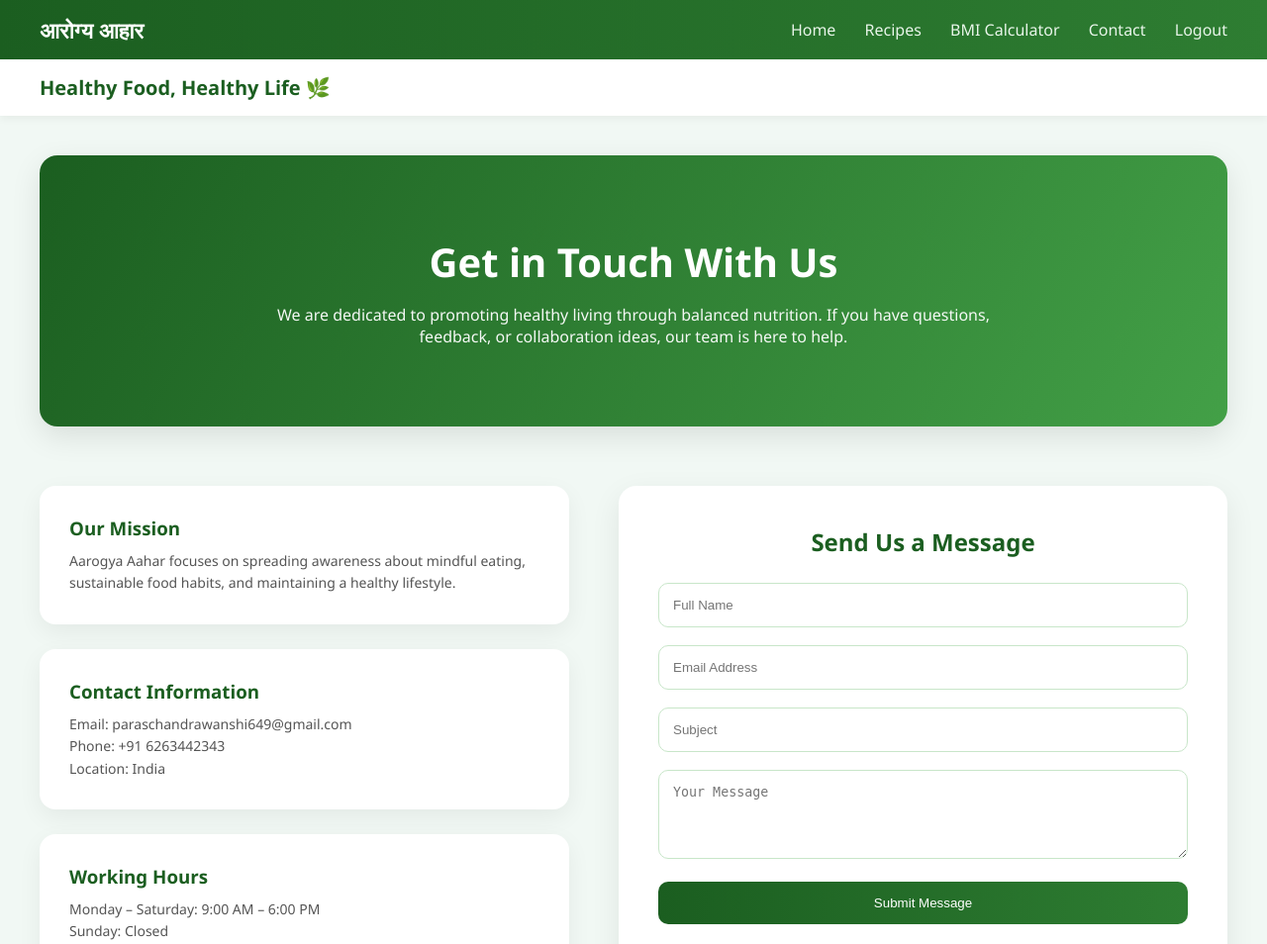
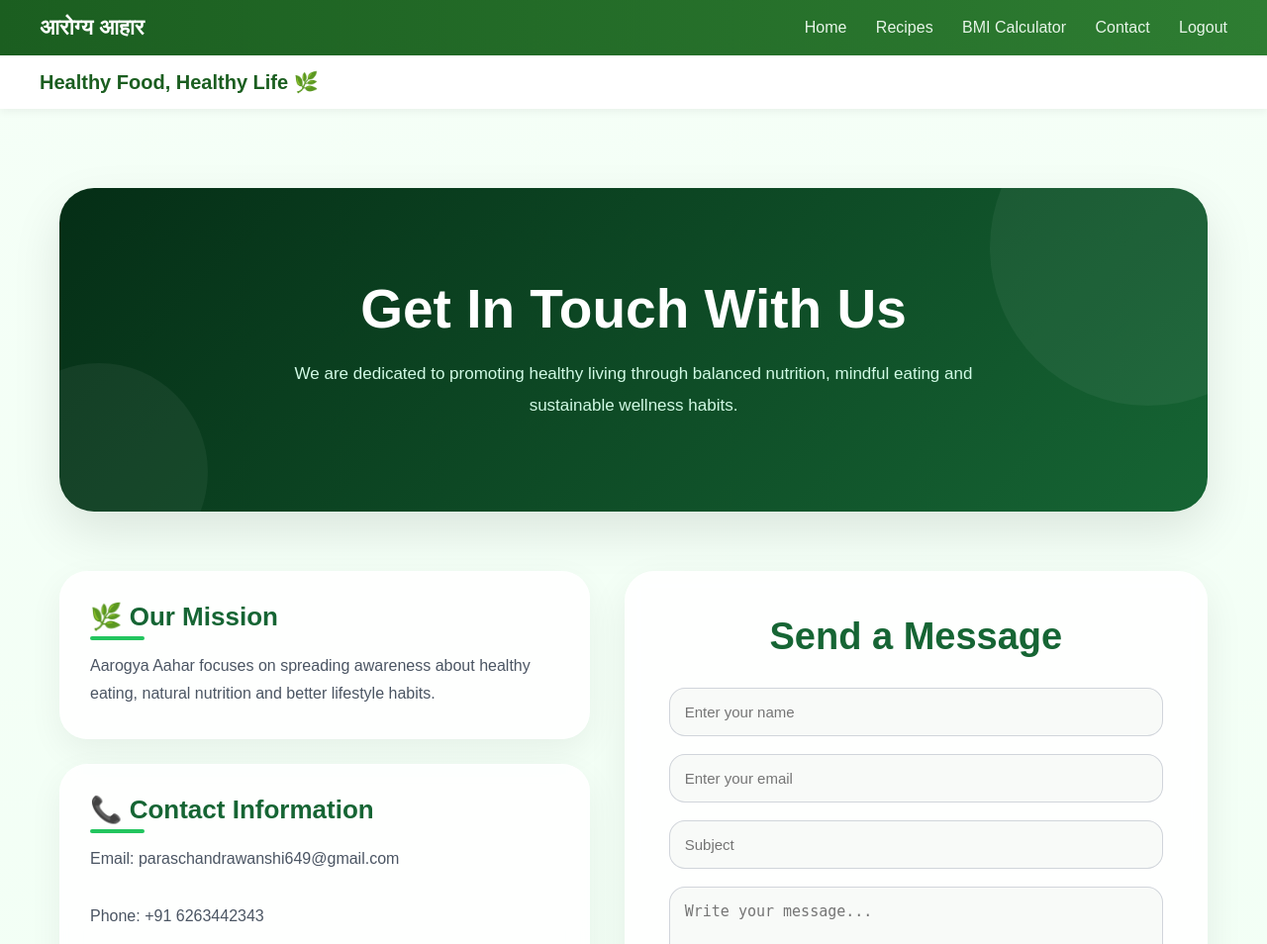
Before and after one commit to paras01-patel/HealthyLife, a Django app: page /contact/ in a window 1280 px wide. Shown: the top 954 px of the page at 99% size. Run offline with Django 5.2, Linux system fonts and the light colour scheme.

Commit message:
healthylife/contact/update

```diff
--- a/app/templates/contact.html
+++ b/app/templates/contact.html
@@ -5,231 +5,460 @@
 {% block css %}
 <style>
 
-/* ===== HERO SECTION ===== */
-.contact-hero {
-    background: linear-gradient(120deg, #1b5e20, #43a047);
-    color: white;
-    padding: 80px 40px;
-    border-radius: 18px;
-    text-align: center;
-    margin-bottom: 60px;
-    box-shadow: 0 10px 30px rgba(0,0,0,0.1);
+*{
+    margin:0;
+    padding:0;
+    box-sizing:border-box;
 }
 
-.contact-hero h2 {
-    font-size: 40px;
-    margin-bottom: 15px;
+body{
+    background:linear-gradient(to bottom,#f5fff7,#ecfff1);
+    font-family:'Poppins',sans-serif;
+    color:#1f2937;
 }
 
-.contact-hero p {
-    max-width: 750px;
-    margin: auto;
-    font-size: 16px;
-    opacity: 0.95;
+/* ===== MAIN CONTAINER ===== */
+.contact-container{
+    max-width:1200px;
+    margin:40px auto;
+    padding:0 20px;
 }
 
-/* ===== MAIN SECTION ===== */
-.contact-wrapper {
-    display: flex;
-    gap: 50px;
-    flex-wrap: wrap;
+/* ===== HERO ===== */
+.contact-hero{
+    background:linear-gradient(135deg,#052e16,#166534);
+    color:white;
+    padding:90px 40px;
+    border-radius:35px;
+    text-align:center;
+    position:relative;
+    overflow:hidden;
+    margin-bottom:60px;
+    box-shadow:0 20px 50px rgba(0,0,0,0.1);
 }
 
-/* ===== LEFT INFO PANEL ===== */
-.contact-info {
-    flex: 1;
-    min-width: 320px;
+.contact-hero::before{
+    content:'';
+    position:absolute;
+    width:320px;
+    height:320px;
+    background:rgba(255,255,255,0.05);
+    border-radius:50%;
+    top:-100px;
+    right:-100px;
 }
 
-.info-card {
-    background: white;
-    padding: 30px;
-    border-radius: 16px;
-    margin-bottom: 25px;
-    box-shadow: 0 8px 25px rgba(0,0,0,0.06);
-    transition: 0.3s;
+.contact-hero::after{
+    content:'';
+    position:absolute;
+    width:220px;
+    height:220px;
+    background:rgba(255,255,255,0.05);
+    border-radius:50%;
+    bottom:-70px;
+    left:-70px;
 }
 
-.info-card:hover {
-    transform: translateY(-5px);
+.contact-hero h2{
+    font-size:55px;
+    margin-bottom:18px;
+    position:relative;
+    z-index:2;
 }
 
-.info-card h3 {
-    margin-bottom: 10px;
-    color: #1b5e20;
+.contact-hero p{
+    max-width:760px;
+    margin:auto;
+    line-height:1.9;
+    color:#d1fae5;
+    position:relative;
+    z-index:2;
+    font-size:17px;
 }
 
-.info-card p {
-    color: #555;
-    font-size: 14px;
-    line-height: 1.6;
+/* ===== CONTACT WRAPPER ===== */
+.contact-wrapper{
+    display:grid;
+    grid-template-columns:1fr 1.1fr;
+    gap:35px;
+    align-items:start;
 }
 
-/* ===== FORM PANEL ===== */
-.contact-form {
-    flex: 1;
-    min-width: 320px;
-    background: white;
-    padding: 40px;
-    border-radius: 18px;
-    box-shadow: 0 10px 30px rgba(0,0,0,0.08);
+/* ===== INFO SECTION ===== */
+.contact-info{
+    display:flex;
+    flex-direction:column;
+    gap:25px;
 }
 
-.contact-form h2 {
-    margin-bottom: 25px;
-    color: #1b5e20;
+.info-card{
+    background:rgba(255,255,255,0.85);
+    backdrop-filter:blur(10px);
+    border:1px solid rgba(255,255,255,0.5);
+    padding:30px;
+    border-radius:28px;
+    box-shadow:0 12px 35px rgba(0,0,0,0.06);
+    transition:0.3s;
+}
+
+.info-card:hover{
+    transform:translateY(-6px);
+}
+
+.info-card h3{
+    color:#166534;
+    margin-bottom:14px;
+    font-size:26px;
+    position:relative;
+}
+
+.info-card h3::after{
+    content:'';
+    width:55px;
+    height:4px;
+    background:#22c55e;
+    position:absolute;
+    left:0;
+    bottom:-8px;
+    border-radius:10px;
+}
+
+.info-card p{
+    margin-top:20px;
+    line-height:1.8;
+    color:#4b5563;
+}
+
+/* ===== FORM ===== */
+.contact-form{
+    background:rgba(255,255,255,0.9);
+    backdrop-filter:blur(10px);
+    border-radius:30px;
+    padding:45px;
+    box-shadow:0 15px 40px rgba(0,0,0,0.07);
+}
+
+.contact-form h2{
     text-align:center;
+    margin-bottom:30px;
+    color:#166534;
+    font-size:38px;
+}
+
+.contact-form form{
+    display:flex;
+    flex-direction:column;
+    gap:18px;
 }
 
 .contact-form input,
-.contact-form textarea {
-    width: 100%;
-    padding: 14px;
-    margin-bottom: 18px;
-    border-radius: 10px;
-    border: 1px solid #c8e6c9;
+.contact-form textarea{
+    width:100%;
+    padding:16px;
+    border:none;
+    border-radius:16px;
+    background:#f8faf8;
+    box-shadow:inset 0 0 0 1px #d1d5db;
+    font-size:15px;
+    transition:0.3s;
 }
 
-.contact-form button {
-    width: 100%;
-    padding: 14px;
-    border-radius: 10px;
-    border: none;
-    background: linear-gradient(90deg,#1b5e20,#2e7d32);
-    color: white;
-    cursor: pointer;
+.contact-form input:focus,
+.contact-form textarea:focus{
+    outline:none;
+    background:white;
+    box-shadow:0 0 0 4px rgba(34,197,94,0.15);
 }
 
-/* ===== SOCIAL SECTION ===== */
-.social-section {
-    text-align:center;
-    margin:70px 0 40px 0;
+.contact-form textarea{
+    resize:none;
 }
 
-.social-section h3 {
-    color:#1b5e20;
-    margin-bottom:15px;
+.contact-form button{
+    padding:16px;
+    border:none;
+    border-radius:16px;
+    background:linear-gradient(90deg,#16a34a,#22c55e);
+    color:white;
+    font-size:17px;
+    cursor:pointer;
+    transition:0.3s;
+    font-weight:600;
 }
 
-.social-icons a {
+.contact-form button:hover{
+    transform:translateY(-3px);
+    box-shadow:0 10px 25px rgba(34,197,94,0.3);
+}
+
+/* ===== SOCIAL ===== */
+.social-section{
+    text-align:center;
+    margin:80px 0 50px;
+}
+
+.social-section h3{
+    font-size:35px;
+    color:#166534;
+    margin-bottom:25px;
+}
+
+.social-icons{
+    display:flex;
+    justify-content:center;
+    gap:20px;
+    flex-wrap:wrap;
+}
+
+.social-icons a{
     text-decoration:none;
-    margin:0 10px;
-    font-size:20px;
-    color:#2e7d32;
-    font-weight:bold;
+    background:white;
+    padding:16px 28px;
+    border-radius:50px;
+    color:#166534;
+    font-weight:600;
+    box-shadow:0 8px 20px rgba(0,0,0,0.06);
+    transition:0.3s;
+}
+
+.social-icons a:hover{
+    transform:translateY(-5px);
+    background:#16a34a;
+    color:white;
 }
 
 /* ===== MAP ===== */
-.map-section {
-    margin-top:50px;
+.map-section{
+    margin-top:60px;
 }
 
-.map-section iframe {
+.map-section iframe{
     width:100%;
-    height:300px;
-    border-radius:15px;
+    height:350px;
+    border:none;
+    border-radius:30px;
+    box-shadow:0 10px 35px rgba(0,0,0,0.08);
 }
 
 /* ===== FAQ ===== */
-.faq-section {
-    margin:70px 0;
+.faq-section{
+    margin:90px 0;
 }
 
-.faq-section h3 {
+.faq-section h3{
     text-align:center;
-    color:#1b5e20;
-    margin-bottom:30px;
+    color:#166534;
+    font-size:40px;
+    margin-bottom:40px;
 }
 
-.faq-item {
+.faq-item{
+    background:white;
+    padding:25px;
+    border-radius:22px;
     margin-bottom:20px;
+    box-shadow:0 8px 25px rgba(0,0,0,0.05);
 }
 
-.faq-item h4 {
-    color:#2e7d32;
+.faq-item h4{
+    color:#15803d;
+    margin-bottom:12px;
 }
 
-.faq-item p {
-    font-size:14px;
+.faq-item p{
     color:#555;
+    line-height:1.8;
 }
 
-/* ===== WHY US ===== */
+/* ===== WHY SECTION ===== */
 .why-section{
-    margin:80px 0;
+    margin:90px 0;
 }
 
 .why-section h3{
     text-align:center;
-    color:#1b5e20;
-    margin-bottom:40px;
+    font-size:40px;
+    color:#166534;
+    margin-bottom:45px;
 }
 
 .why-grid{
-    display:flex;
-    gap:30px;
-    flex-wrap:wrap;
+    display:grid;
+    grid-template-columns:repeat(auto-fit,minmax(250px,1fr));
+    gap:25px;
 }
 
 .why-card{
-    flex:1;
-    min-width:250px;
     background:white;
-    padding:25px;
-    border-radius:15px;
-    box-shadow:0 8px 20px rgba(0,0,0,0.06);
+    padding:30px;
+    border-radius:25px;
+    box-shadow:0 10px 30px rgba(0,0,0,0.05);
+    transition:0.3s;
+}
+
+.why-card:hover{
+    transform:translateY(-8px);
+}
+
+.why-card h4{
+    color:#15803d;
+    margin-bottom:12px;
+    font-size:24px;
+}
+
+.why-card p{
+    line-height:1.8;
+    color:#555;
 }
 
 /* ===== TESTIMONIAL ===== */
 .testimonial-section{
-    margin:80px 0;
+    margin:90px 0;
 }
 
 .testimonial-section h3{
     text-align:center;
-    color:#1b5e20;
-    margin-bottom:40px;
+    color:#166534;
+    font-size:40px;
+    margin-bottom:45px;
 }
 
 .testimonial-grid{
-    display:flex;
-    gap:30px;
-    flex-wrap:wrap;
+    display:grid;
+    grid-template-columns:repeat(auto-fit,minmax(250px,1fr));
+    gap:25px;
 }
 
 .testimonial-card{
-    flex:1;
-    min-width:250px;
     background:white;
-    padding:25px;
-    border-radius:15px;
-    box-shadow:0 8px 20px rgba(0,0,0,0.06);
+    padding:30px;
+    border-radius:25px;
+    box-shadow:0 10px 30px rgba(0,0,0,0.05);
+    transition:0.3s;
+}
+
+.testimonial-card:hover{
+    transform:translateY(-6px);
+}
+
+.testimonial-card p{
+    color:#555;
+    line-height:1.8;
+    margin-bottom:18px;
+}
+
+.testimonial-card h5{
+    color:#15803d;
+    font-size:16px;
 }
 
 /* ===== NEWSLETTER ===== */
 .newsletter{
-    background:linear-gradient(120deg,#2e7d32,#66bb6a);
-    padding:50px;
-    border-radius:18px;
+    background:linear-gradient(135deg,#052e16,#166534);
+    padding:70px 35px;
+    border-radius:35px;
     text-align:center;
     color:white;
-    margin:70px 0;
+    position:relative;
+    overflow:hidden;
+    margin:90px 0 50px;
+}
+
+.newsletter::before{
+    content:'';
+    position:absolute;
+    width:300px;
+    height:300px;
+    background:rgba(255,255,255,0.05);
+    border-radius:50%;
+    top:-120px;
+    right:-100px;
+}
+
+.newsletter h3{
+    font-size:42px;
+    margin-bottom:15px;
+    position:relative;
+    z-index:2;
+}
+
+.newsletter p{
+    color:#d1fae5;
+    margin-bottom:28px;
+    position:relative;
+    z-index:2;
+}
+
+.newsletter form{
+    display:flex;
+    justify-content:center;
+    gap:15px;
+    flex-wrap:wrap;
+    position:relative;
+    z-index:2;
 }
 
 .newsletter input{
-    padding:12px;
-    width:250px;
+    width:320px;
+    padding:15px;
     border:none;
-    border-radius:8px;
-    margin-right:10px;
+    border-radius:14px;
+    font-size:15px;
 }
 
 .newsletter button{
-    padding:12px 20px;
+    padding:15px 28px;
     border:none;
-    border-radius:8px;
-    background:#1b5e20;
+    border-radius:14px;
+    background:#22c55e;
     color:white;
+    font-weight:600;
+    cursor:pointer;
+    transition:0.3s;
+}
+
+.newsletter button:hover{
+    transform:scale(1.05);
+}
+
+/* ===== RESPONSIVE ===== */
+@media(max-width:900px){
+
+    .contact-wrapper{
+        grid-template-columns:1fr;
+    }
+
+    .contact-hero h2{
+        font-size:40px;
+    }
+
+    .contact-form{
+        padding:30px;
+    }
+
+}
+
+@media(max-width:600px){
+
+    .contact-hero{
+        padding:70px 25px;
+    }
+
+    .contact-hero h2{
+        font-size:32px;
+    }
+
+    .contact-form h2{
+        font-size:28px;
+    }
+
+    .faq-section h3,
+    .why-section h3,
+    .testimonial-section h3,
+    .newsletter h3{
+        font-size:30px;
+    }
+
 }
 
 </style>
@@ -237,92 +466,114 @@
 
 {% block content %}
 
+<div class="contact-container">
+
+    <!-- HERO -->
     <div class="contact-hero">
-<h2>Get in Touch With Us</h2>
+        <h2>Get In Touch With Us</h2>
         <p>
-We are dedicated to promoting healthy living through balanced nutrition.
-If you have questions, feedback, or collaboration ideas, our team is here to help.
+            We are dedicated to promoting healthy living through balanced nutrition,
+            mindful eating and sustainable wellness habits.
         </p>
     </div>
 
+    <!-- CONTACT -->
     <div class="contact-wrapper">
 
+        <!-- LEFT -->
         <div class="contact-info">
 
             <div class="info-card">
-<h3>Our Mission</h3>
+                <h3>🌿 Our Mission</h3>
                 <p>
-Aarogya Aahar focuses on spreading awareness about mindful eating,
-sustainable food habits, and maintaining a healthy lifestyle.
+                    Aarogya Aahar focuses on spreading awareness about
+                    healthy eating, natural nutrition and better lifestyle habits.
                 </p>
             </div>
 
             <div class="info-card">
-<h3>Contact Information</h3>
+                <h3>📞 Contact Information</h3>
                 <p>
-Email: paraschandrawanshi649@gmail.com <br>
-Phone: +91 6263442343 <br>
+                    Email: paraschandrawanshi649@gmail.com <br><br>
+                    Phone: +91 6263442343 <br><br>
                     Location: India
                 </p>
             </div>
 
             <div class="info-card">
-<h3>Working Hours</h3>
+                <h3>⏰ Working Hours</h3>
                 <p>
-Monday – Saturday: 9:00 AM – 6:00 PM <br>
+                    Monday – Saturday: 9:00 AM – 6:00 PM <br><br>
                     Sunday: Closed
                 </p>
             </div>
 
         </div>
 
+        <!-- FORM -->
         <div class="contact-form">
-<h2>Send Us a Message</h2>
+
+            <h2>Send a Message</h2>
 
             <form method="POST">
                 {% csrf_token %}
-<input type="text" name="name" placeholder="Full Name" required>
-<input type="email" name="email" placeholder="Email Address" required>
+
+                <input type="text" name="name" placeholder="Enter your name" required>
+
+                <input type="email" name="email" placeholder="Enter your email" required>
+
                 <input type="text" name="subject" placeholder="Subject" required>
-<textarea name="message" rows="4" placeholder="Your Message" required></textarea>
+
+                <textarea name="message" rows="5" placeholder="Write your message..." required></textarea>
+
                 <button type="submit">Submit Message</button>
+
             </form>
 
         </div>
 
     </div>
 
+    <!-- SOCIAL -->
     <div class="social-section">
+
         <h3>Connect With Us</h3>
+
         <div class="social-icons">
             <a href="#">Instagram</a>
             <a href="#">Facebook</a>
             <a href="#">YouTube</a>
         </div>
+
     </div>
 
+    <!-- MAP -->
     <div class="map-section">
         <iframe src="https://www.google.com/maps?q=india&output=embed"></iframe>
     </div>
 
+    <!-- FAQ -->
     <div class="faq-section">
 
         <h3>Frequently Asked Questions</h3>
 
         <div class="faq-item">
             <h4>How soon will I get a response?</h4>
-<p>We usually respond within 24 hours during working days.</p>
+            <p>
+                We usually respond within 24 hours during working days.
+            </p>
         </div>
 
         <div class="faq-item">
             <h4>Do you offer personalized diet plans?</h4>
-<p>Yes, we are working on customized meal planning services.</p>
+            <p>
+                Yes, we are working on customized meal planning services.
+            </p>
         </div>
 
     </div>
 
-
-<!-- WHY US -->
+    <!-- WHY -->
     <div class="why-section">
 
         <h3>Why Choose Aarogya Aahar</h3>
@@ -330,24 +581,29 @@ Sunday: Closed
         <div class="why-grid">
 
             <div class="why-card">
-<h4>Natural Nutrition</h4>
-<p>We promote balanced meals inspired by traditional Indian diets.</p>
+                <h4>🥗 Natural Nutrition</h4>
+                <p>
+                    Balanced meals inspired by traditional Indian diets.
+                </p>
             </div>
 
             <div class="why-card">
-<h4>Healthy Lifestyle</h4>
-<p>Our platform encourages mindful eating habits and daily wellness.</p>
+                <h4>💪 Healthy Lifestyle</h4>
+                <p>
+                    Encouraging mindful eating and better wellness habits.
+                </p>
             </div>
 
             <div class="why-card">
-<h4>Trusted Guidance</h4>
-<p>All our guides are based on modern nutrition research.</p>
+                <h4>📚 Trusted Guidance</h4>
+                <p>
+                    Nutrition tips backed by modern research and healthy practices.
+                </p>
             </div>
 
         </div>
 
     </div>
-
 
     <!-- TESTIMONIAL -->
     <div class="testimonial-section">
@@ -357,33 +613,45 @@ Sunday: Closed
         <div class="testimonial-grid">
 
             <div class="testimonial-card">
-<p>Aarogya Aahar helped improve my diet routine.</p>
-<h5>Rahul Sharma</h5>
+                <p>
+                    “Aarogya Aahar helped improve my diet routine and daily habits.”
+                </p>
+                <h5>— Rahul Sharma</h5>
             </div>
 
             <div class="testimonial-card">
-<p>The healthy tips are simple and practical.</p>
-<h5>Priya Verma</h5>
+                <p>
+                    “The healthy tips are simple, practical and easy to follow.”
+                </p>
+                <h5>— Priya Verma</h5>
             </div>
 
             <div class="testimonial-card">
-<p>Great platform for learning about healthy eating.</p>
-<h5>Amit Patel</h5>
+                <p>
+                    “Great platform for learning healthy eating and wellness.”
+                </p>
+                <h5>— Amit Patel</h5>
             </div>
 
         </div>
 
     </div>
 
-
     <!-- NEWSLETTER -->
     <div class="newsletter">
 
-<h3>Subscribe for Healthy Tips</h3>
-<p>Get weekly nutrition tips and healthy recipes.</p>
+        <h3>Subscribe For Healthy Tips</h3>
 
+        <p>
+            Get weekly nutrition tips and healthy recipe updates directly in your inbox.
+        </p>
+
+        <form>
             <input type="email" placeholder="Enter your email">
             <button>Subscribe</button>
+        </form>
+
+    </div>
 
 </div>
 
```
Lines whose indentation alone changed are shown as unchanged.
